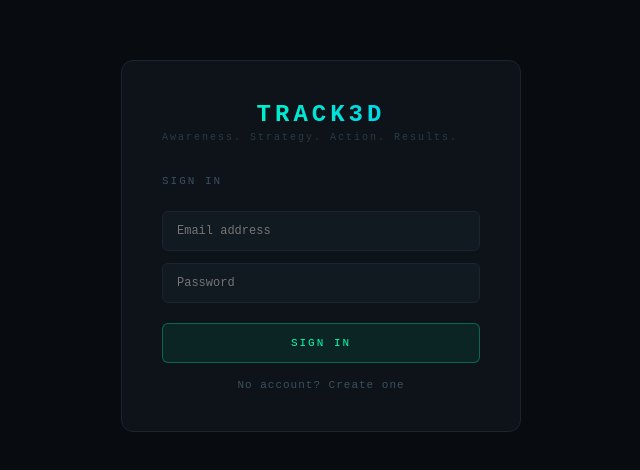
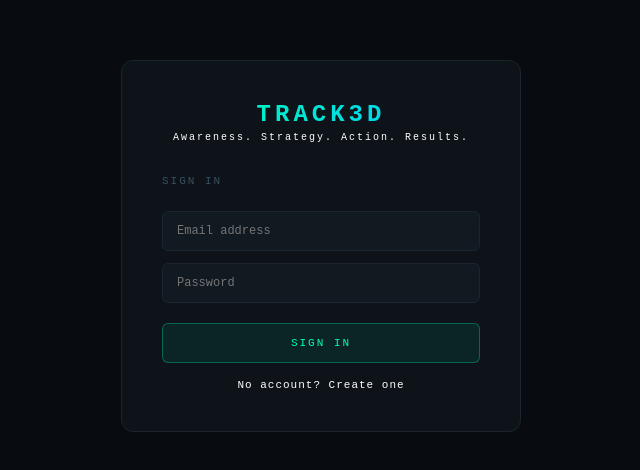
Before and after one commit to FinlayTrack3d/TRACK3D, a Next.js app: page /login in a window 1280 px wide. Shown: the part 154-624 px from the top of the page, without its empty margins (319-959 px from the left). Built offline with nearby package versions, Linux system fonts and the light colour scheme; no server answers.

Commit message:
login page styling

```diff
--- a/app/login/page.js
+++ b/app/login/page.js
@@ -39,7 +39,7 @@ export default function Login() {
           WebkitBackgroundClip: "text", WebkitTextFillColor: "transparent",
           marginBottom: 4 , textAlign: "center"
         }}>TRACK3D</div>
-        <div style={{ fontSize: 10, color: "#2A3A48", letterSpacing: 2, marginBottom: 32 }}>
+        <div style={{ fontSize: 10, color: "#FFFFFF", letterSpacing: 2, marginBottom: 32, textAlign: "center" }}>
           Awareness. Strategy. Action. Results.
         </div>
 
@@ -94,7 +94,7 @@ export default function Login() {
 
         <div
           onClick={() => setIsSignUp(!isSignUp)}
-          style={{ fontSize: 11, color: "#3A5060", textAlign: "center", cursor: "pointer", letterSpacing: 1 }}>
+          style={{ fontSize: 11, color: "#FFFFFF", textAlign: "center", cursor: "pointer", letterSpacing: 1 }}>
           {isSignUp ? "Already have an account? Sign in" : "No account? Create one"}
         </div>
       </div>
```
